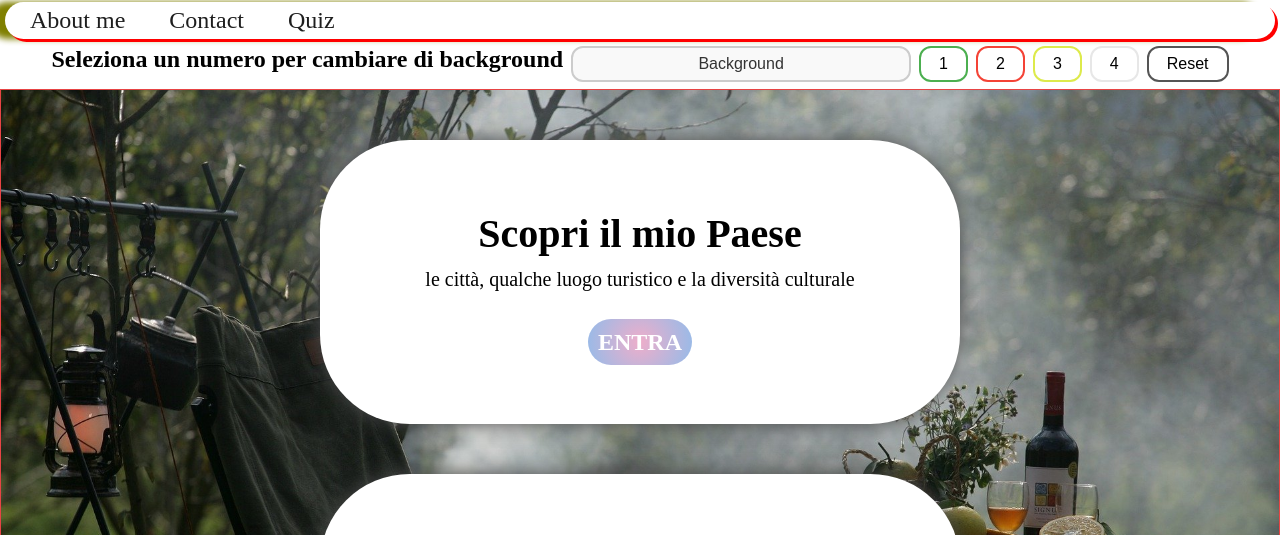
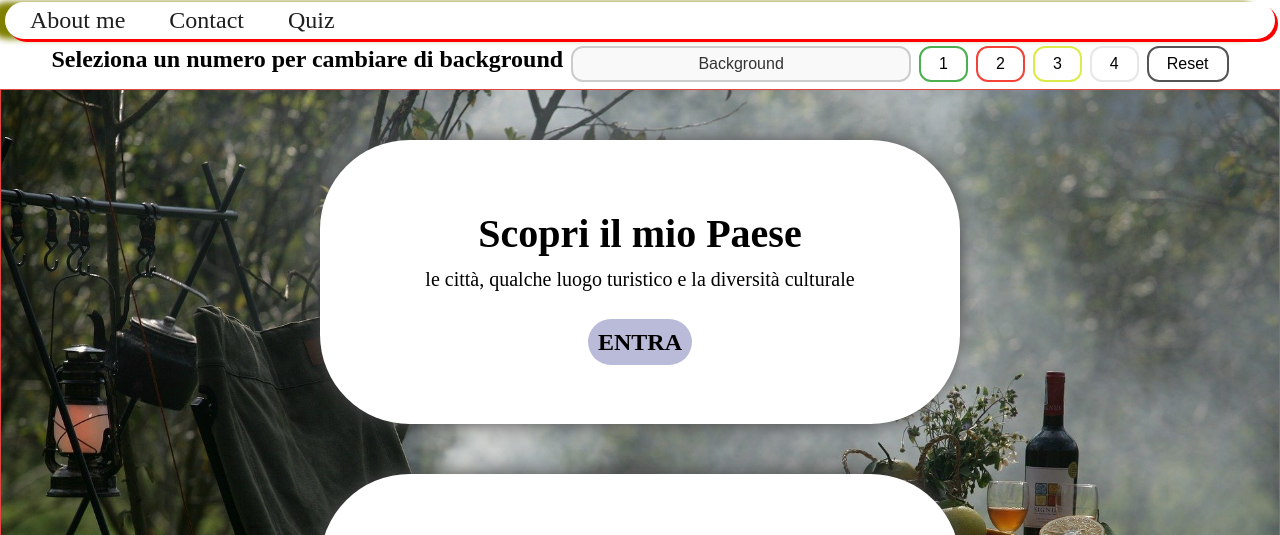
Before and after one commit to kilomo12/sito_accessibity, a plain HTML site: page index.html in a window 1280 px wide. Shown: the part 231-766 px from the top of the page. Drawn offline with Linux system fonts and the light colour scheme.

Commit message:
Modifica_stile_11_06_25

```diff
--- a/index.css
+++ b/index.css
@@ -129,11 +129,11 @@ visibility: visible;
 	border-radius: 25px;
 	text-decoration: none;
 	text-transform: uppercase;
-	color: white;
+	color: rgb(0, 0, 0);
 	padding: 10px;
 	margin: 5px;
 	font-weight: bold;
-	background: radial-gradient(circle, rgba(238,174,202,1) 0%, rgba(148,187,233,1) 100%);
+	background: rgb(186, 186, 217);
 	font-size: 24px;
 	height: auto;
 	box-sizing: border-box;
```
Lines whose indentation alone changed are shown as unchanged.
